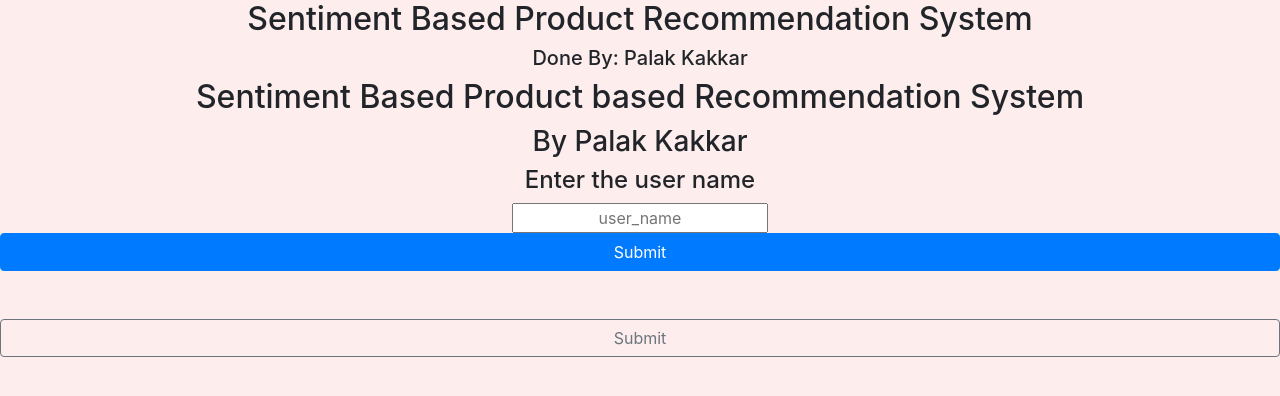
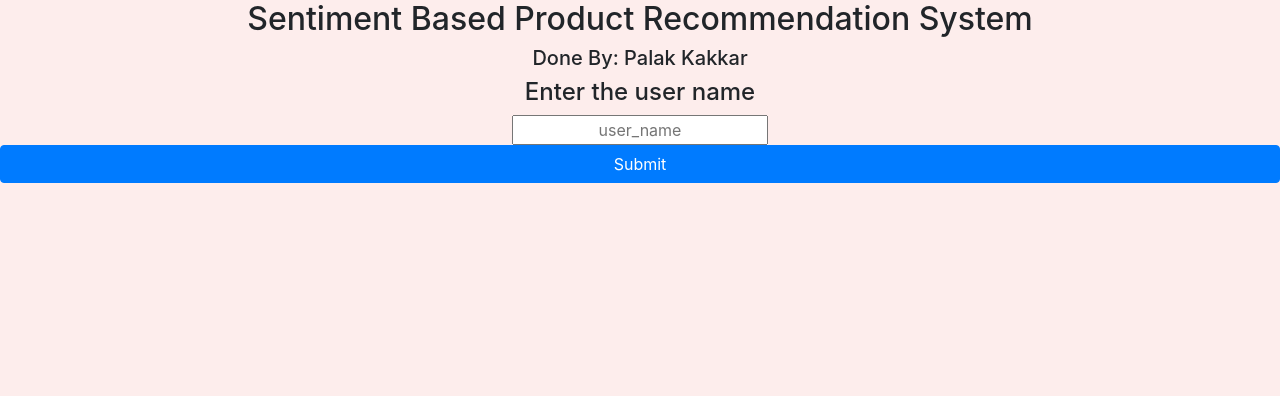
Before and after one commit to palak0509/test, a Flask app: page / in a window 1280 px wide. Shown: the top 396 px of the page. Run offline with Flask 2, Linux system fonts and the light colour scheme; parts of the project's set-up code (start-up, migrations or seed data) failed here and were passed over; some libraries are stand-ins or nearby versions.

Commit message:
Update index.html

```diff
--- a/templates/index.html
+++ b/templates/index.html
@@ -127,8 +127,6 @@
         </div>
     </nav>
  <div class="login">
-	<h2 style="text-align:center">Sentiment Based Product based Recommendation System</h2>
-     <h3 style="text-align:center">By Palak Kakkar</h3>
     <form align="center" action="{{ url_for('predict')}}" method="post">
         <h4>Enter the user name</h4>
     	<input type="text" style="text-align:center" name="user_name" placeholder="user_name" required="required" />
@@ -137,9 +135,6 @@
    <br>
    <br>
    </div>
-<button type="button" id="search" class="btn btn-block btn-outline-secondary basicAutoCompleteShowBtn">
-            Submit
-          </button>
 
                 </div>
 <div>
```
